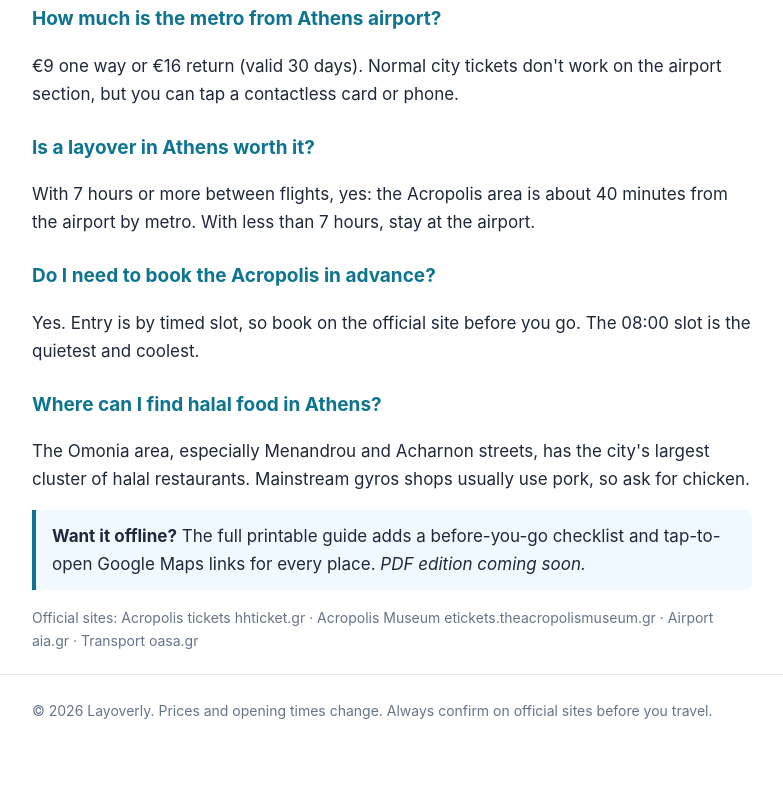
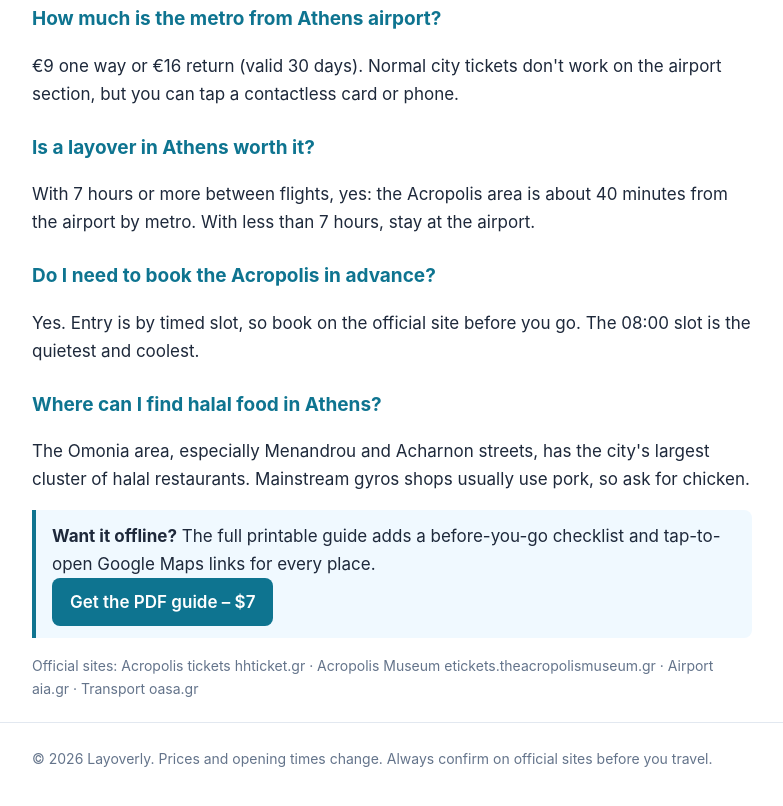
Before and after one commit to layoverly-guide/layoverly-guide.github.io, a plain HTML site: page guides/athens.html in a window 1280 px wide. Shown: the part 3285-4091 px from the top of the page, without its empty margins (248-1031 px from the left). Before the commit the page ends 4047 px from the top, so only its background shows below. Drawn offline with Linux system fonts and the light colour scheme.

Commit message:
Link Athens guide to the PDF edition on Gumroad
Co-Authored-By: Claude Opus 5.5 <noreply@anthropic.com>
Claude-Session: https://claude.ai/code/session_01QN38XKppD4LHBjbxoo8dUh

```diff
--- a/guides/athens.html
+++ b/guides/athens.html
@@ -97,7 +97,7 @@
   <h3>Where can I find halal food in Athens?</h3>
   <p>The Omonia area, especially Menandrou and Acharnon streets, has the city's largest cluster of halal restaurants. Mainstream gyros shops usually use pork, so ask for chicken.</p>
 
-  <div class="box"><b>Want it offline?</b> The full printable guide adds a before-you-go checklist and tap-to-open Google Maps links for every place. <i>PDF edition coming soon.</i></div>
+  <div class="box"><b>Want it offline?</b> The full printable guide adds a before-you-go checklist and tap-to-open Google Maps links for every place. <br><a class="cta" href="https://layoverly.gumroad.com/l/athens" rel="noopener">Get the PDF guide – $7</a></div>
   <p class="meta">Official sites: Acropolis tickets hhticket.gr · Acropolis Museum etickets.theacropolismuseum.gr · Airport aia.gr · Transport oasa.gr</p>
 </main>
 <footer><div class="wrap">© 2026 Layoverly. Prices and opening times change. Always confirm on official sites before you travel.</div></footer>
```
Also changed, not shown: 1 other file.
